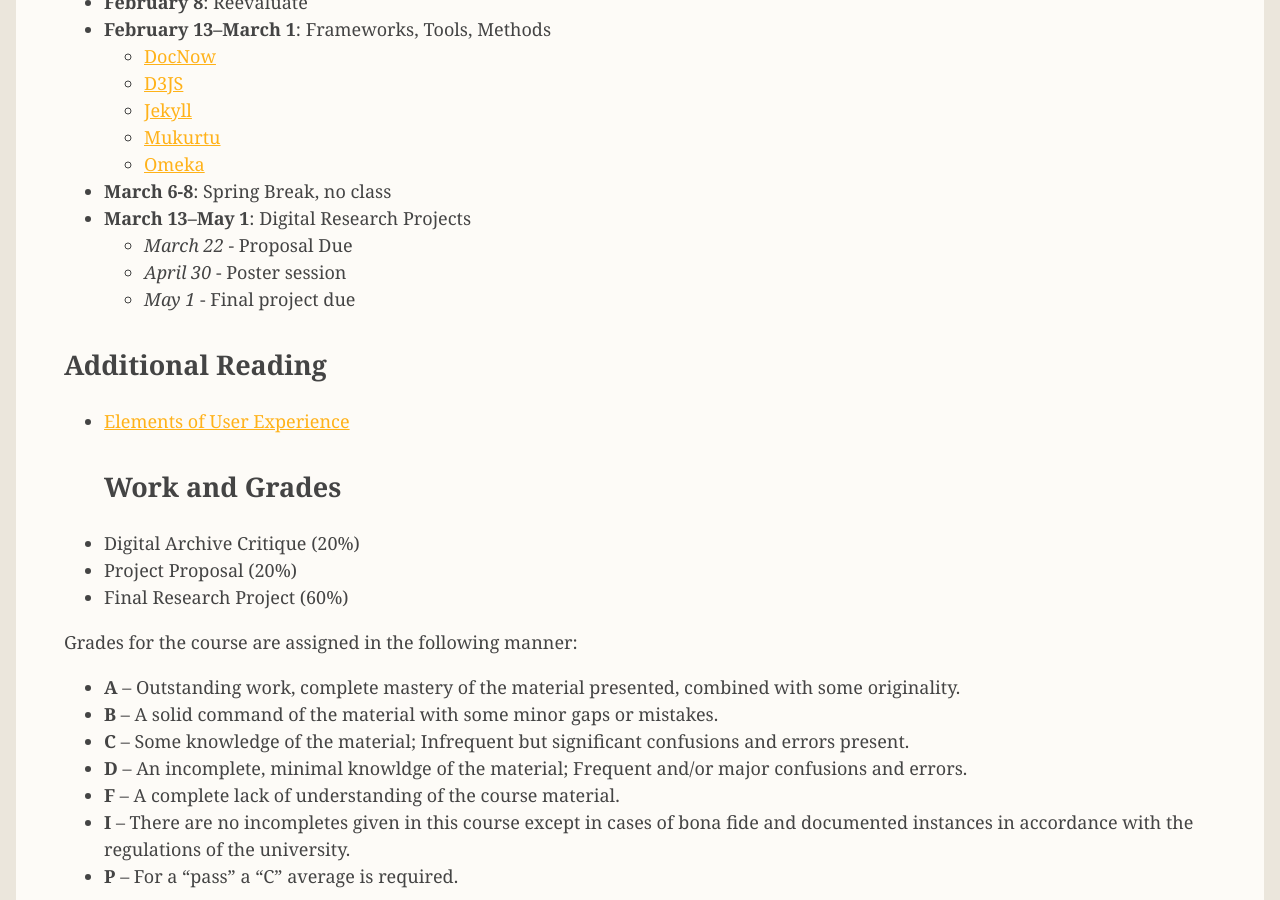
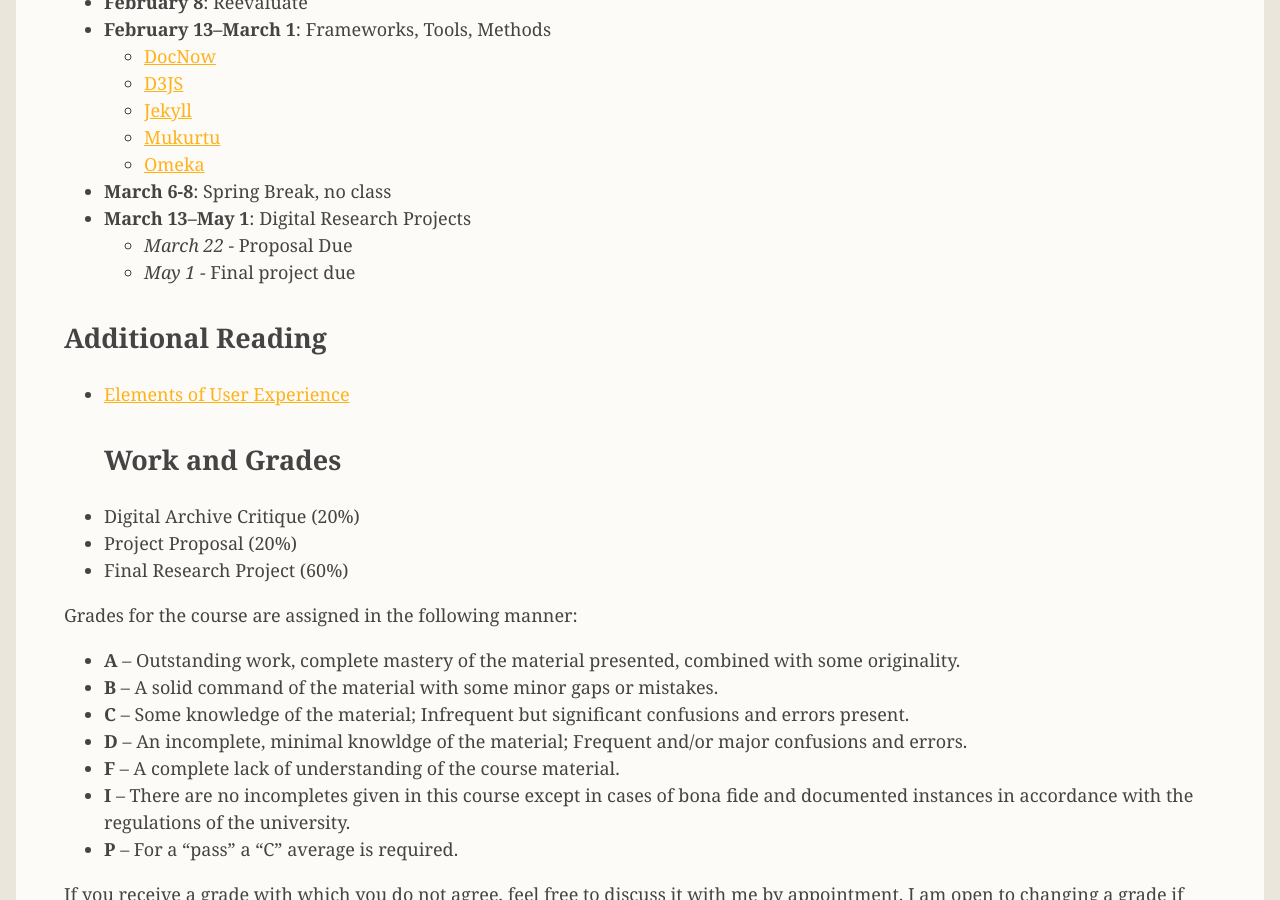
Before and after one commit to jeremyboggs/jeremyboggs.net, a Jekyll site: the page built from _courses/digitalarchives-socialjustice.md, in a window 1280 px wide and 900 px high, scrolled down 1339 px. Built offline with Jekyll 4.4.1, drawn with Linux system fonts in a browser that asks for light colours; some web fonts are replaced.

Commit message:
Removes poster session.

```diff
--- a/_courses/digitalarchives-socialjustice.md
+++ b/_courses/digitalarchives-socialjustice.md
@@ -51,7 +51,6 @@
 - **March 6-8**: Spring Break, no class
 - **March 13–May 1**: Digital Research Projects
     - *March 22* - Proposal Due
-    - *April 30* - Poster session
     - *May 1* - Final project due
 
 ## Additional Reading
```
